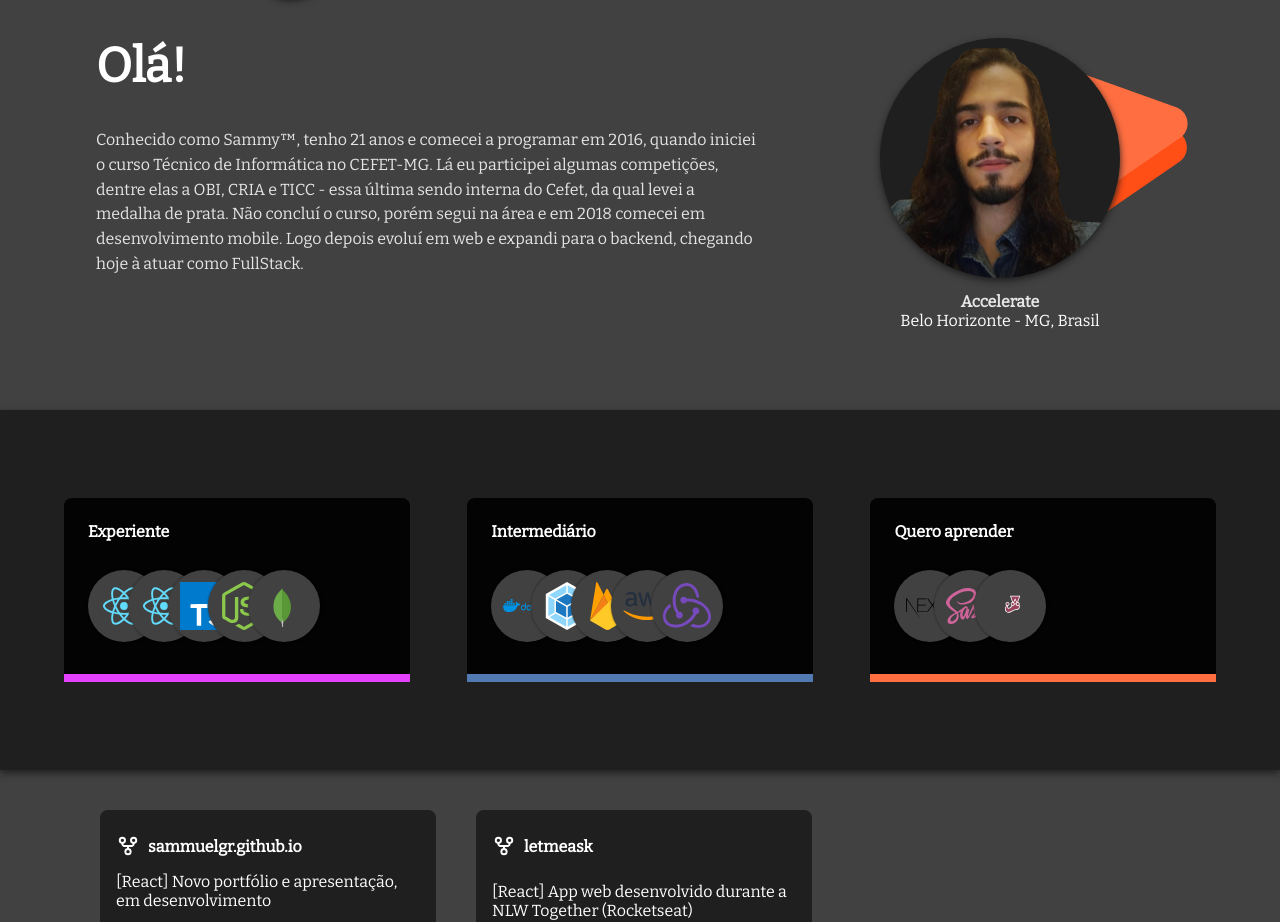
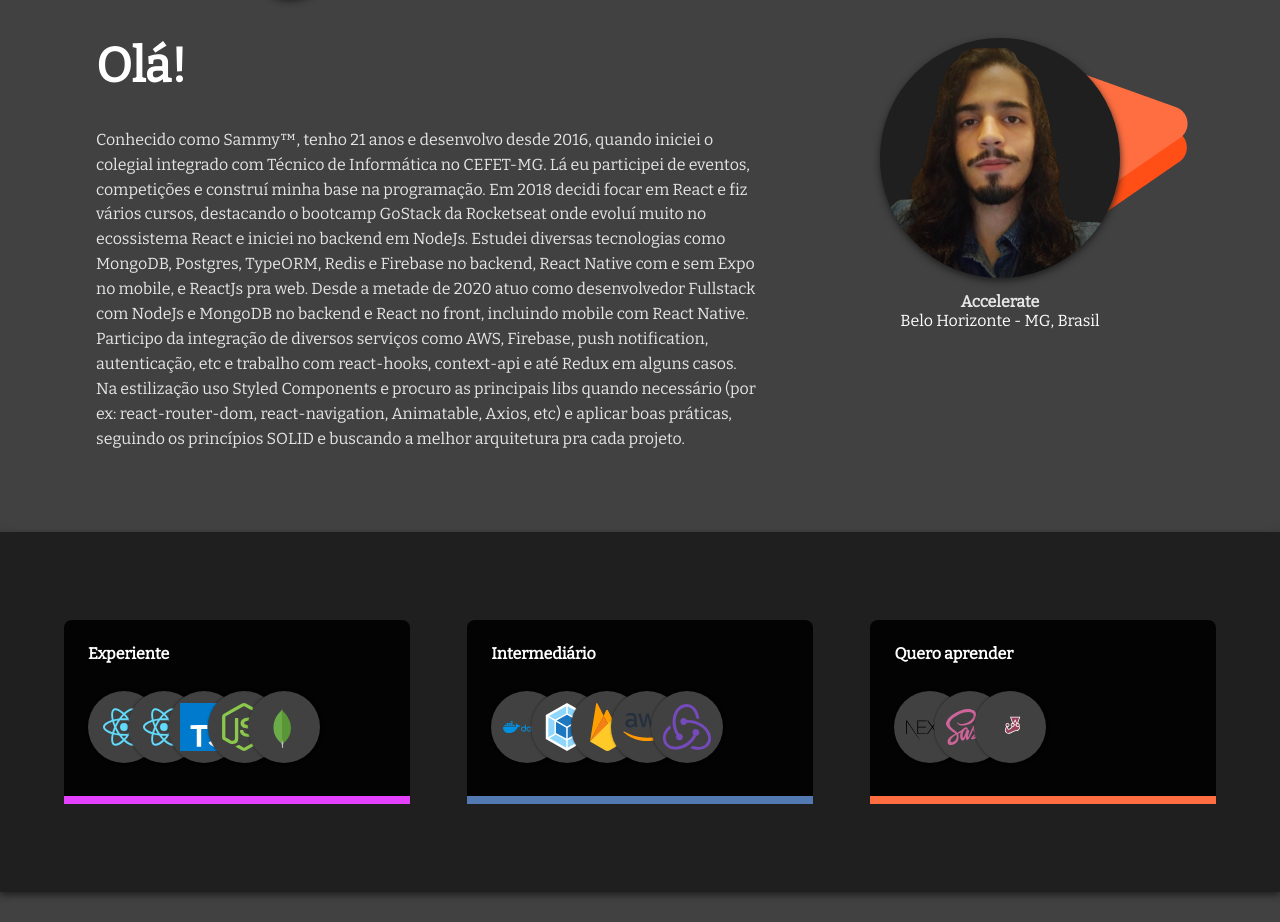
Before and after one commit to SammuelGR/sammuelgr.github.io, a React (Create React App) app: page / in a window 1280 px wide. Shown: the part 842-1764 px from the top of the page. Built offline with nearby package versions, Linux system fonts and the light colour scheme.

Commit message:
feat: Updates AboutMe text

```diff
--- a/src/pages/index.style.tsx
+++ b/src/pages/index.style.tsx
@@ -64,6 +64,7 @@ export const AboutContainer = styled.section`
     article > p {
       font-size: 14px;
       line-height: 21.84px;
+      text-align: justify;
     }
 
     article ~ article {
--- a/src/pages/index.tsx
+++ b/src/pages/index.tsx
@@ -32,13 +32,24 @@ export function Home(): JSX.Element {
           <h1>Olá!</h1>
 
           <p>
-            Conhecido como Sammy™, tenho {getSammyAge()} anos e comecei a
-            programar em 2016, quando iniciei o curso Técnico de Informática no
-            CEFET-MG. Lá eu participei algumas competições, dentre elas a OBI,
-            CRIA e TICC - essa última sendo interna do Cefet, da qual levei a
-            medalha de prata. Não concluí o curso, porém segui na área e em 2018
-            comecei em desenvolvimento mobile. Logo depois evoluí em web e
-            expandi para o backend, chegando hoje à atuar como FullStack.
+            Conhecido como Sammy™, tenho {getSammyAge()} anos e desenvolvo desde
+            2016, quando iniciei o colegial integrado com Técnico de Informática
+            no CEFET-MG. Lá eu participei de eventos, competições e construí
+            minha base na programação. Em 2018 decidi focar em React e fiz
+            vários cursos, destacando o bootcamp GoStack da Rocketseat onde
+            evoluí muito no ecossistema React e iniciei no backend em NodeJs.
+            Estudei diversas tecnologias como MongoDB, Postgres, TypeORM, Redis
+            e Firebase no backend, React Native com e sem Expo no mobile, e
+            ReactJs pra web. Desde a metade de 2020 atuo como desenvolvedor
+            Fullstack com NodeJs e MongoDB no backend e React no front,
+            incluindo mobile com React Native. Participo da integração de
+            diversos serviços como AWS, Firebase, push notification,
+            autenticação, etc e trabalho com react-hooks, context-api e até
+            Redux em alguns casos. Na estilização uso Styled Components e
+            procuro as principais libs quando necessário (por ex:
+            react-router-dom, react-navigation, Animatable, Axios, etc) e
+            aplicar boas práticas, seguindo os princípios SOLID e buscando a
+            melhor arquitetura pra cada projeto.
           </p>
         </article>
 
```
